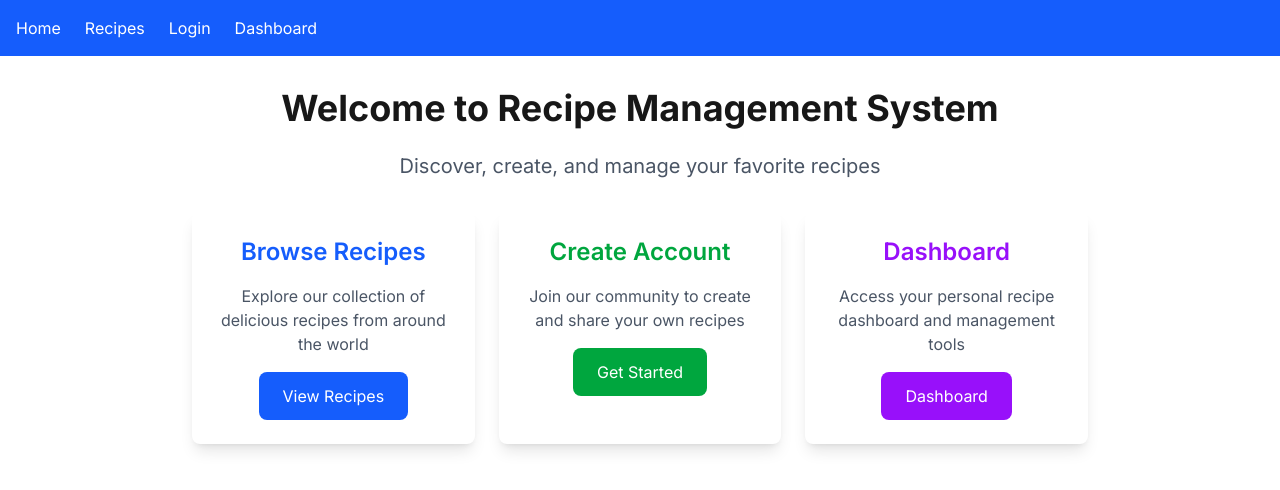
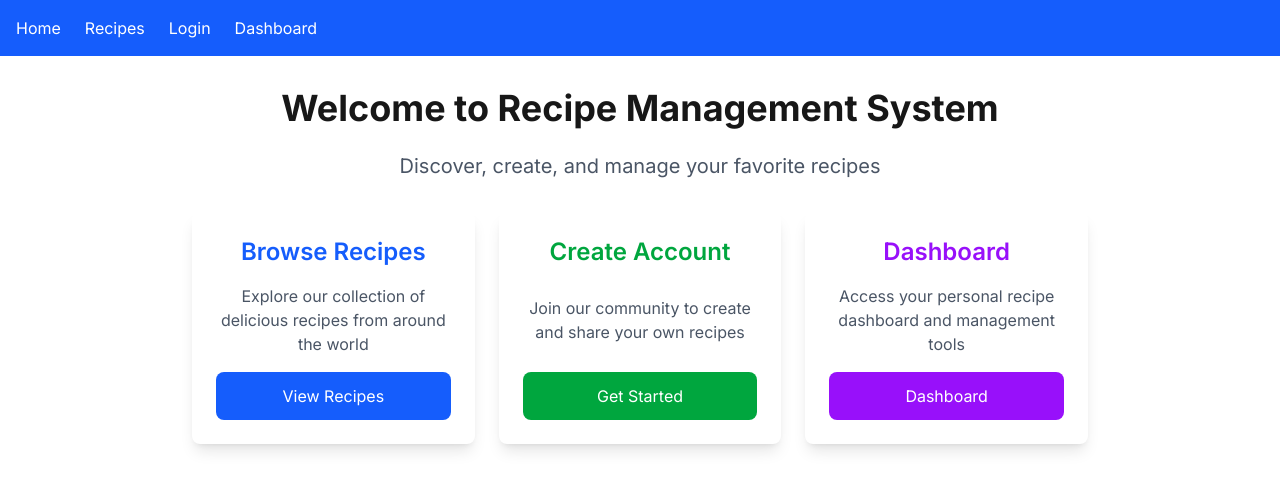
Before and after one commit to Kamilia98/Nextjs, a Next.js app in the folder recipe-management-system/: page / in a window 1280 px wide. Shown: the top 490 px of the page. Built offline with nearby package versions, Linux system fonts and the light colour scheme.

Commit message:
fix: implement featured, recent, tags, and create recipe default pages

```diff
--- a/recipe-management-system/src/app/page.tsx
+++ b/recipe-management-system/src/app/page.tsx
@@ -9,7 +9,7 @@
       </p>
 
       <div className="grid grid-cols-1 md:grid-cols-2 lg:grid-cols-3 gap-6 max-w-4xl mx-auto">
-        <div className="bg-white rounded-lg shadow-lg p-6">
+        <div className="bg-white rounded-lg shadow-lg p-6 flex flex-col justify-between">
           <h2 className="text-2xl font-semibold mb-4 text-blue-600">
             Browse Recipes
           </h2>
@@ -24,7 +24,7 @@
           </a>
         </div>
 
-        <div className="bg-white rounded-lg shadow-lg p-6">
+        <div className="bg-white rounded-lg shadow-lg p-6 flex flex-col justify-between">
           <h2 className="text-2xl font-semibold mb-4 text-green-600">
             Create Account
           </h2>
@@ -39,7 +39,7 @@
           </a>
         </div>
 
-        <div className="bg-white rounded-lg shadow-lg p-6">
+        <div className="bg-white rounded-lg shadow-lg p-6 flex flex-col justify-between">
           <h2 className="text-2xl font-semibold mb-4 text-purple-600">
             Dashboard
           </h2>
```
Also changed, not shown: recipe-management-system/src/app/recipes/@featured/default.tsx (renamed from recipe-management-system/src/app/recipes/@featured/page.tsx), recipe-management-system/src/app/recipes/@recent/default.tsx (renamed from recipe-management-system/src/app/recipes/@recent/page.tsx), recipe-management-system/src/app/recipes/@tags/default.tsx (renamed from recipe-management-system/src/app/recipes/@tags/page.tsx), recipe-management-system/src/app/recipes/create/default.tsx (renamed from recipe-management-system/src/app/recipes/create/page.tsx).
